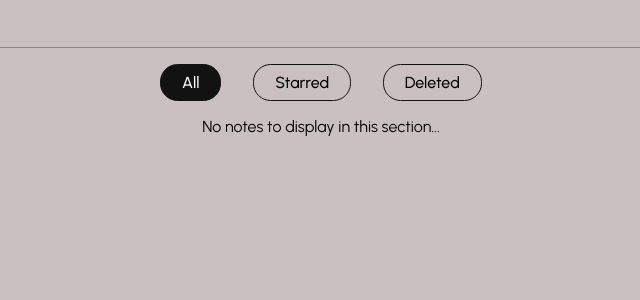
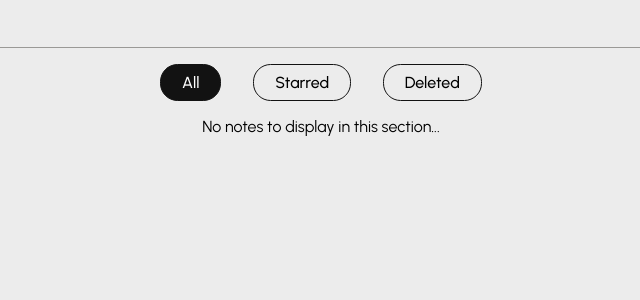
Before and after one commit to twintumansky/Noted, a React (Vite) app: page /main in a window 1280 px wide. Shown: the top 300 px of the page, without its empty margins (319-959 px from the left). Built offline with nearby package versions, Linux system fonts and the light colour scheme.

Commit message:
Implementation of Context API in the App.

```diff
--- a/src/App.css
+++ b/src/App.css
@@ -50,7 +50,7 @@ html, body {
   overflow-x: hidden;
 }
 
-.introduction.darkmode {
+.introduction.dark {
   background-color: #0d1f23;
   color: #cac9bd;
 }
@@ -109,13 +109,13 @@ html, body {
 .notesSection-container {
   display: flex;
   height: 100vh;
-  background-color:#cac0c1;
+  background-color:#ececec;
   position: relative;
   overflow: hidden;
 }
 
 .notesSection-container.dark {
-  background-color: #0d1f22;
+  background-color: #1b1b1f;
   color: #b0bec0;
 }
 
@@ -129,20 +129,21 @@ html, body {
   display: flex;
   align-items: center;
   justify-content: space-between;
-  background-color: #cac0c1;
-  border-bottom: 0.5px solid#8a8787;
+  background-color: #ececec;
+  border-bottom: 0.5px solid #9a9996;
 }
 
 .notesSection-container.dark .navbar {
-  background-color: #0d1f22;
+  background-color: #1b1b1f;
+  border-bottom: 0.5px solid #343435;
 }
 
 .notesSection-container.dark .nav-button {
-  color: #83989b;
+  color: #9b9a92;
 }
 
 .notesSection-container.dark .nav-button:hover {
-  color: #b0bec0;
+  color: #cac9bd;
 }
 
 .notesSection-container .nav-button:hover {
@@ -260,20 +261,20 @@ html, body {
   height: 15rem;
   width: 15rem;
   border-radius: 1.5rem;
-  color: #cac0c1;
+  color: #000000;
   padding: 1.5rem;
   margin: 1rem;
   text-align: left;
   position: relative;
   overflow: hidden;
   transition: all 0.4s ease;
-  background-color:#20232b;
+  background-color:#797b80;
   transform: translate3d(0, 0, 0);
 }
 
 .card-element.dark {
-  color: #ffffff;
-  background-color:#3a4f54;
+  color: #d3d1d1;
+  background-color:#313134;
 }
 
 .arrow-button {
@@ -297,7 +298,7 @@ html, body {
 }
 
 .card-element.dark:hover {
-  background-color:#495d62;
+  background-color:#3c3c3e;
 }
 
 .card-element:hover .arrow-button {
--- a/src/components/Intro.jsx
+++ b/src/components/Intro.jsx
@@ -1,8 +1,12 @@
+import { useContext } from "react";
 import TypingAnimation from "./TypingAnimation";
+import { ThemeContext } from "./context/ThemeContext";
+import { Link } from "react-router-dom";
 import "../App.css";
-import { Link } from "react-router-dom";
+
 
 export default function Intro() {
+  const {darkMode} = useContext(ThemeContext);
   const mainText = "noted...";
   const subText = [
     "< A TRULY MINIMAL NOTE TAKING APP >",
@@ -12,7 +16,7 @@ export default function Intro() {
 
   return (
     <>
-      <div className="introduction">
+      <div className={darkMode? "introduction dark": "introduction"}>
         <div className="typewriter">
           <h1>
             <TypingAnimation
--- a/src/components/Navbar.jsx
+++ b/src/components/Navbar.jsx
@@ -1,8 +1,11 @@
+import { useContext } from "react";
+import { ThemeContext } from './context/ThemeContext';
 import PropTypes from 'prop-types';
 import { Add01Icon, Delete02Icon, Settings01Icon, Calendar03Icon, Sun03Icon } from 'hugeicons-react';
 import '../App.css'
 
 function Navbar({buttonDarkMode, addButton, deleteButton})  {
+  const { toggleDarkMode }  = useContext(ThemeContext);
 
     return (
       <div className="navbar">
@@ -11,7 +14,7 @@ function Navbar({buttonDarkMode, addButton, deleteButton})  {
           <button className='nav-button' onClick={deleteButton}><Delete02Icon size={20}/></button>
           <button className='nav-button'><Settings01Icon size={20}/></button>
           <button className='nav-button' ><Calendar03Icon size={20}/></button>
-          <button className='nav-button' onClick={buttonDarkMode}><Sun03Icon size={20}/></button>
+          <button className='nav-button' onClick={toggleDarkMode}><Sun03Icon size={20}/></button>
         </div>
       </div>
     );
--- a/src/components/NotesSection.jsx
+++ b/src/components/NotesSection.jsx
@@ -1,9 +1,11 @@
-import { useState, useEffect, useRef } from "react";
+import { useState, useEffect, useContext, useRef } from "react";
 import { useLocation } from "react-router-dom";
+import { ThemeContext } from "./context/ThemeContext";
 import NavBar from "./Navbar";
 import NotesCard from "./NotesCard";
 import NotesTagList from "./NotesTagList";
 import Notes from "./Notes";
+
 
 function NotesSection() {
   const [notes, setNotes] = useState(() => {
@@ -16,18 +18,10 @@ function NotesSection() {
   const [cardPopover, setCardPopover] = useState(false);
   const [starredNotes, setStarredNotes] = useState([]);
   const [starred, setStarred] = useState(false);
-  const [darkMode, setDarkMode] = useState(() => {
-    const mode = localStorage.getItem("mode");
-    return mode ? JSON.parse(mode) : false;
-  });
+  const { darkMode } = useContext(ThemeContext);
   const noteAreaRef = useRef(null);
   const lastNotesLengthRef = useRef(notes.length);
   const location = useLocation();
-
-  function toggleDarkMode() {
-    setDarkMode((prevState) => !prevState);
-  }
-
   useEffect(() => {
     localStorage.setItem("notes", JSON.stringify(notes));
   }, [notes]);
@@ -146,7 +140,6 @@ function NotesSection() {
     >
       <>
         <NavBar
-          buttonDarkMode={toggleDarkMode}
           addButton={handleClick}
           deleteButton={handleClearAll}
         />
--- /dev/null
+++ b/src/components/context/ThemeContext.jsx
@@ -0,0 +1,21 @@
+import { useState, createContext } from 'react';
+
+export const ThemeContext = createContext();
+export const ThemeProvider = ({ children}) => {
+    const [darkMode, setDarkMode] = useState( () => {
+        const mode = localStorage.getItem('mode');
+        return mode ? JSON.parse(mode): false;
+    });
+
+    const value = {
+        darkMode,
+        toggleDarkMode: () => setDarkMode(prev => !prev),
+    };
+
+    return (
+        <ThemeContext.Provider value={value}>
+            {children}
+        </ThemeContext.Provider>
+    )
+ }
+  export default ThemeProvider;
--- a/src/main.jsx
+++ b/src/main.jsx
@@ -1,6 +1,7 @@
 import { StrictMode } from "react";
 import { createRoot } from "react-dom/client";
 import { createBrowserRouter, RouterProvider } from "react-router-dom";
+import ThemeProvider from "./components/context/ThemeContext";
 import Intro from "./components/Intro";
 import NotesSection from "./components/NotesSection";
 import Error from "./components/Error";
@@ -20,6 +21,8 @@ const router = createBrowserRouter([
 
 createRoot(document.getElementById("root")).render(
   <StrictMode>
-    <RouterProvider router={router} />
+    <ThemeProvider>
+      <RouterProvider router={router} />
+    </ThemeProvider>
   </StrictMode>
 );
```
